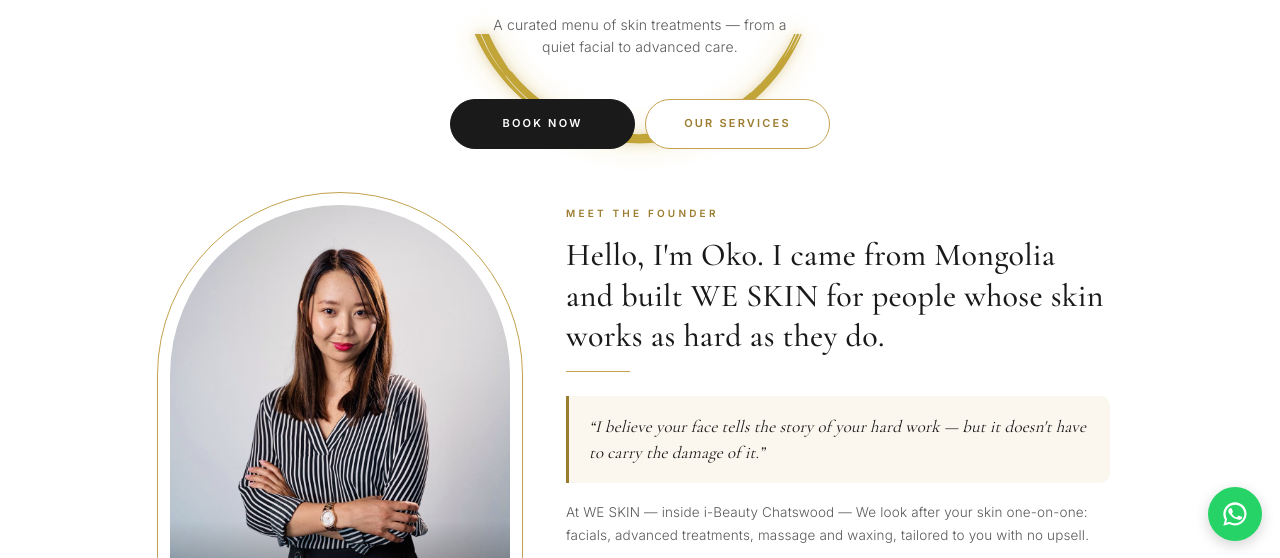
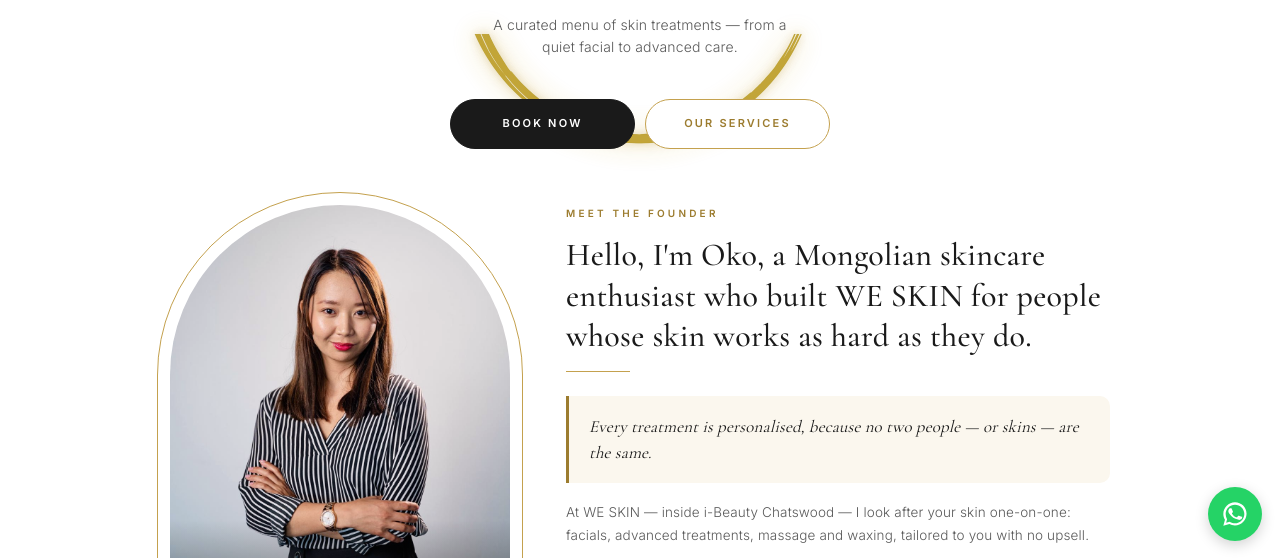
Before and after one commit to JeanWhy/we-skin, a plain HTML site: page index.html in a window 1280 px wide. Shown: the part 241-799 px from the top of the page. Drawn offline with nearby package versions, Linux system fonts and the light colour scheme.

Commit message:
Apply Oko's copy review (founder + Mongolian)
- Founder section (EN+MN) per Oko's final draft: headline "a Mongolian
  skincare enthusiast"; pull-quote now "Every treatment is personalised…";
  body back to "I look after"; MN philosophy + "Миний баримталдаг зарчим";
  dropped the "I'm passionate / I speak Mongolian & English" line
- Quiz bubble + quiz.html intro (MN): "Та ямар арьстай гэдгээ мэдэх үү?"
- men.html: delete "тав тух," from lede; apply Oko's MN proofread of the
  three damage cards (sun / sweat+dust / wind)

Rest of men.html Mongolian still pending Oko's proofread.

Co-Authored-By: Claude Fable 5 <noreply@anthropic.com>

```diff
--- a/index.html
+++ b/index.html
@@ -754,7 +754,7 @@
   <section class="meet" aria-label="Meet Oko, founder of WE SKIN">
     <div class="meet-headgrp">
       <div class="meet-eyebrow" data-i18n="meetEyebrow">Meet The Founder</div>
-      <h2 class="meet-h" data-i18n="meetHead">Hello, I'm Oko. I came from Mongolia and built WE SKIN for people whose skin works as hard as they do.</h2>
+      <h2 class="meet-h" data-i18n="meetHead">Hello, I'm Oko, a Mongolian skincare enthusiast who built WE SKIN for people whose skin works as hard as they do.</h2>
       <div class="meet-rule"></div>
     </div>
     <div class="meet-photo">
@@ -766,9 +766,8 @@
       </div>
     </div>
     <div class="meet-text">
-      <blockquote class="meet-quote" data-i18n="meetQuote">“I believe your face tells the story of your hard work — but it doesn't have to carry the damage of it.”</blockquote>
-      <p class="meet-body" data-i18n="meetBody1">At WE SKIN — inside i-Beauty Chatswood — We look after your skin one-on-one: facials, advanced treatments, massage and waxing, tailored to you with no upsell.</p>
-      <p class="meet-body" data-i18n="meetBody2">I'm passionate about helping people feel at home in their own skin. I speak Mongolian and English, so whatever your skin has been through, you can ask me anything before you start.</p>
+      <blockquote class="meet-quote" data-i18n="meetQuote">Every treatment is personalised, because no two people — or skins — are the same.</blockquote>
+      <p class="meet-body" data-i18n="meetBody1">At WE SKIN — inside i-Beauty Chatswood — I look after your skin one-on-one: facials, advanced treatments, massage and waxing, tailored to you with no upsell.</p>
       <div class="meet-philo">
         <div class="meet-philo-t" data-i18n="meetPhiloT">My Philosophy</div>
         <p class="meet-philo-p" data-i18n="meetPhiloP">Good skincare starts with empathy. Many of my clients have never had a professional treatment and feel nervous walking in. WE SKIN is a judgment-free space where I show you simple, lasting steps to look and feel your best.</p>
@@ -1187,11 +1186,10 @@
       lede: "A curated menu of skin treatments — from a quiet facial to advanced care.",
 
       meetEyebrow: "Meet The Founder",
-      meetHead: "Hello, I'm Oko. I came from Mongolia and built WE SKIN for people whose skin works as hard as they do.",
+      meetHead: "Hello, I'm Oko, a Mongolian skincare enthusiast who built WE SKIN for people whose skin works as hard as they do.",
       meetCapRole: "Founder",
-      meetQuote: "“I believe your face tells the story of your hard work — but it doesn't have to carry the damage of it.”",
-      meetBody1: "At WE SKIN — inside i-Beauty Chatswood — We look after your skin one-on-one: facials, advanced treatments, massage and waxing, tailored to you with no upsell.",
-      meetBody2: "I'm passionate about helping people feel at home in their own skin. I speak Mongolian and English, so whatever your skin has been through, you can ask me anything before you start.",
+      meetQuote: "Every treatment is personalised, because no two people — or skins — are the same.",
+      meetBody1: "At WE SKIN — inside i-Beauty Chatswood — I look after your skin one-on-one: facials, advanced treatments, massage and waxing, tailored to you with no upsell.",
       meetPhiloT: "My Philosophy",
       meetPhiloP: "Good skincare starts with empathy. Many of my clients have never had a professional treatment and feel nervous walking in. WE SKIN is a judgment-free space where I show you simple, lasting steps to look and feel your best.",
       pathsEyebrow: "Not sure where to start?",
@@ -1281,7 +1279,7 @@
     },
     mn: {
       navAbout: "Бидний тухай",
-      quizBubble: "Таны арьсны төрөл юу вэ? ✨",
+      quizBubble: "Та ямар арьстай гэдгээ мэдэх үү? ✨",
       navServices: "Үйлчилгээ",
       navContact: "Холбоо барих",
       navBook: "Захиалах",
@@ -1296,13 +1294,12 @@
       h1b: "гүн амралт.",
 
       meetEyebrow: "Үүсгэн байгуулагчтай танилцаарай",
-      meetHead: "Сайн байна уу, би Око. Би Монголоос ирсэн бөгөөд шаргуу хөдөлмөрлөдөг хүмүүсийн арьсанд зориулж WE SKIN-ийг бүтээсэн.",
+      meetHead: "Сайн байна уу, намайг Око гэдэг. Би арьс арчилгаанд дуртай нэгэн бөгөөд Австралид ажиллаж, амьдарч буй Монголчуудад чанартай, хувь хүнд тохирсон арьс арчилгааны үйлчилгээг хүргэх зорилгоор WE SKIN-ийг байгуулсан.",
       meetCapRole: "Үүсгэн байгуулагч",
-      meetQuote: "«Таны нүүр шаргуу хөдөлмөрийн тань түүхийг өгүүлдэг — гэхдээ түүний хохирлыг үүрэх албагүй.»",
-      meetBody1: "i-Beauty Chatswood доторх WE SKIN-д бид таны арьсыг ганцаарчлан арчилдаг: нүүрний арчилгаа, дэвшилтэт эмчилгээ, массаж, ваксалт — бүгд танд тохирсон, илүүдэл тулгахгүй.",
-      meetBody2: "Хүмүүст өөрийн арьсандаа эвтэйхэн байхад нь туслах юм бол миний хүсэл. Би монгол, англи хэлээр ярьдаг тул арьс тань ямар ч байсан, эхлэхээсээ өмнө юу ч асуугаарай.",
-      meetPhiloT: "Миний зарчим",
-      meetPhiloP: "Сайн арьс арчилгаа эмпатиас эхэлдэг. Миний олон үйлчлүүлэгч урьд нь мэргэжлийн үйлчилгээ аваагүй, ороход эмээдэг. WE SKIN бол шүүмжлэлгүй орчин — энд би танд энгийн, тогтвортой алхмуудыг үзүүлнэ.",
+      meetQuote: "Хоёр хүний арьс яг адилхан байдаггүйтай ижил, эмчилгээ бүрийг таны арьсанд хамгийн тохирох байдлаар төлөвлөж, хийдэг.",
+      meetBody1: "Chatswood дахь i-Beauty салонд байрлах WE SKIN-д би үйлчлүүлэгч бүртэй ганцаарчлан ажиллаж, нүүр арчилгаа, арьсны дэвшилтэт эмчилгээ, массаж болон вакс үйлчилгээг таны хэрэгцээ, арьсны онцлогт тохируулан үзүүлдэг.",
+      meetPhiloT: "Миний баримталдаг зарчим",
+      meetPhiloP: "Миний олон үйлчлүүлэгч арьсны эмчилгээ анх удаа хийлгэж байгаа байдаг учраас бага зэрэг санаа зовсон, эргэлзсэн байдалтай орж ирдэг. Тиймээс WE SKIN-ийг хүн бүр өөрийнхөөрөө байж, тухтай мэдрэх орчин байлгахыг зорьдог.",
       pathsEyebrow: "Хаанаас эхлэхээ мэдэхгүй байна уу?",
       pathDx: "Арьсны оношилгоо",
       pathMen: "Эрэгтэйчүүдэд →",
```
Also changed, not shown: men.html (+8 -8 lines), quiz.html (+1 -1 lines).
